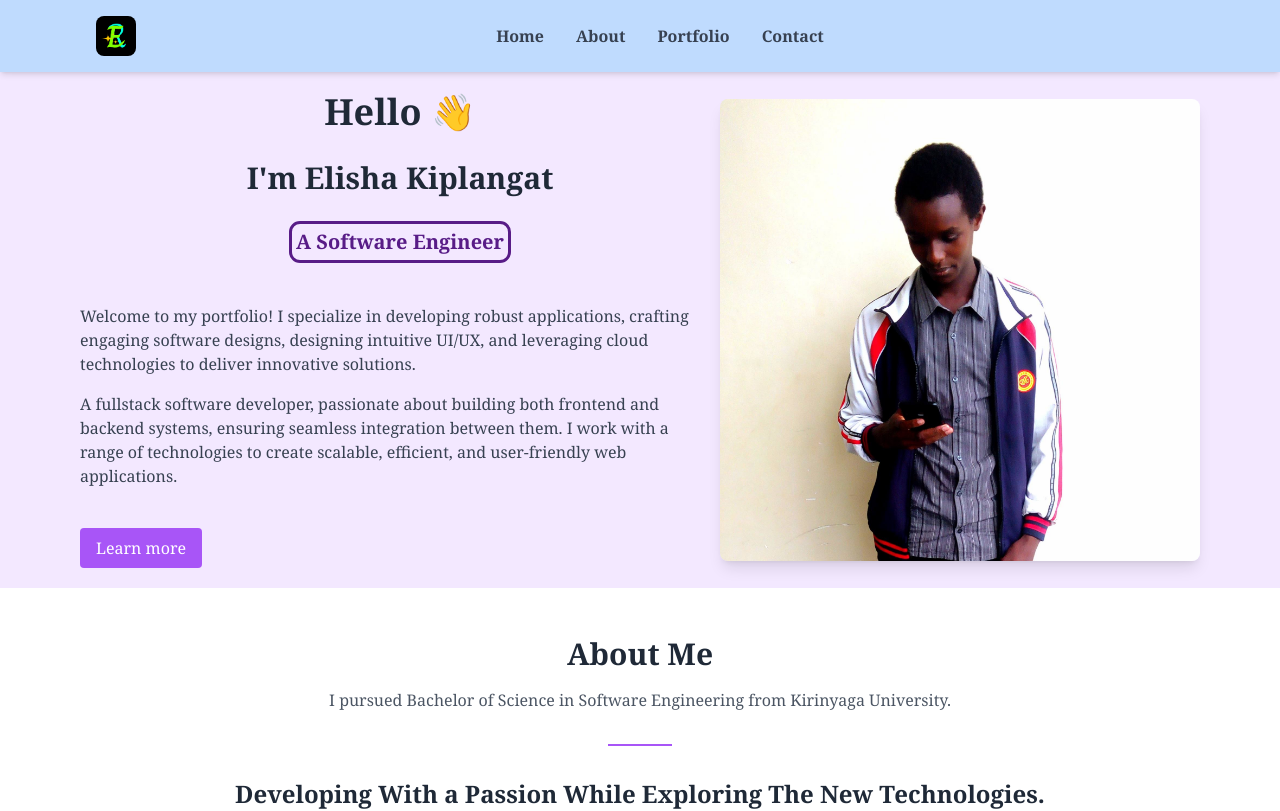
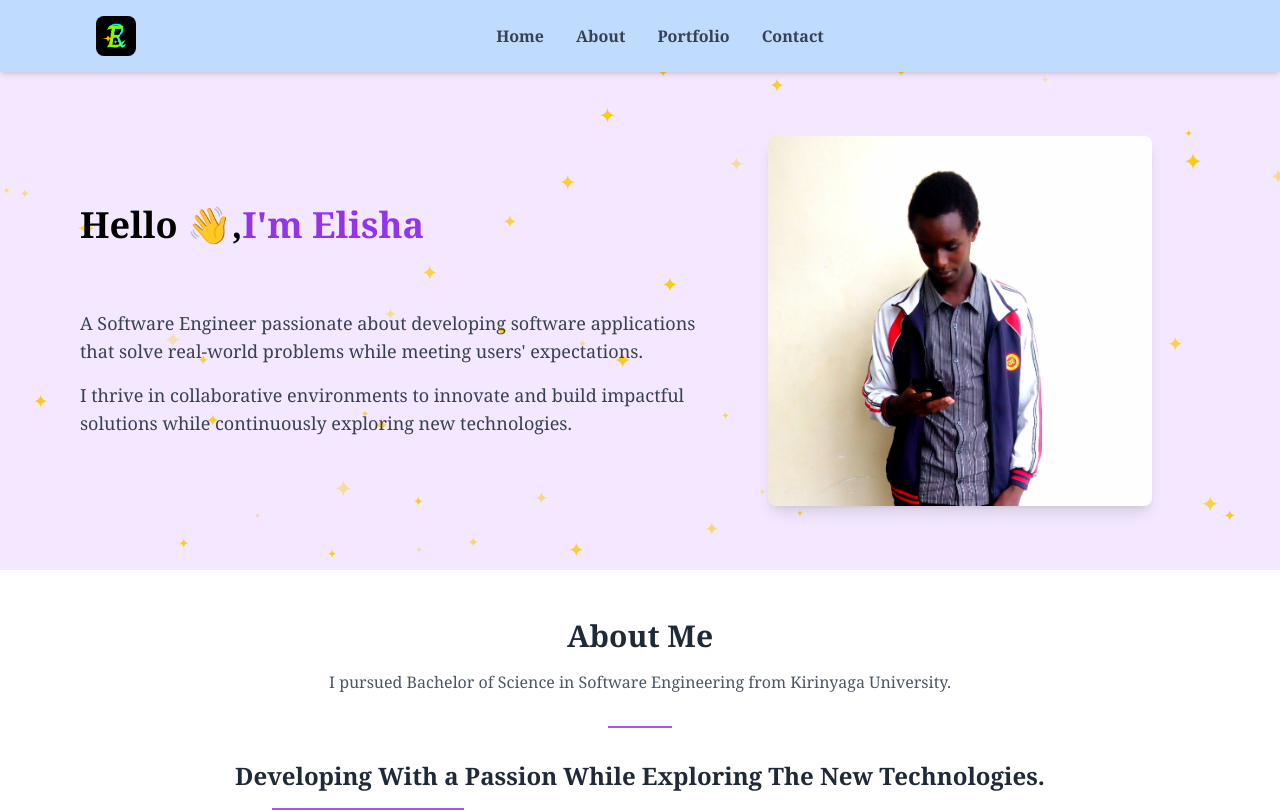
Before and after one commit to Elisha-Kiplangat/Portfolio-Website, a React (Vite) app: page / in a window 1280 px wide. Shown: the top 811 px of the page. Built offline with nearby package versions, Linux system fonts and the light colour scheme.

Commit message:
fansy hero features

```diff
--- a/package.json
+++ b/package.json
@@ -17,10 +17,12 @@
     "@heroicons/react": "^2.1.4",
     "clsx": "^2.1.1",
     "emailjs-com": "^3.2.0",
+    "framer-motion": "^12.2.0",
     "lucide-react": "^0.399.0",
     "react": "^18.3.1",
     "react-dom": "^18.3.1",
     "react-router-dom": "^6.24.0",
+    "react-simple-typewriter": "^5.0.1",
     "react-toastify": "^10.0.5"
   },
   "devDependencies": {
--- a/src/components/Hero.tsx
+++ b/src/components/Hero.tsx
@@ -1,59 +1,78 @@
-import Profile from '../assets/Profile.jpg'
+import { Typewriter } from 'react-simple-typewriter';
+import { motion } from 'framer-motion';
+import Profile from '../assets/Profile.jpg';
 
 interface Tdetails {
     salutation: string;
     name: string;
-    title: string;
     description: string[];
-    buttonText: string;
     image: string;
 }
 
 const details: Tdetails[] = [
   {
-    salutation:"Hello 👋",
-    name: "I'm Elisha Kiplangat",
-    title: "A Software Engineer",
+    salutation: "Hello 👋",
+    name: "I'm Elisha",
     description: [
-    "Welcome to my portfolio! I specialize in developing robust applications, crafting engaging software designs, designing intuitive UI/UX, and leveraging cloud technologies to deliver innovative solutions.",
-    "A fullstack software developer, passionate about building both frontend and backend systems, ensuring seamless integration between them. I work with a range of technologies to create scalable, efficient, and user-friendly web applications."
+      "A Software Engineer passionate about developing software applications that solve real-world problems while meeting users' expectations.",
+      "I thrive in collaborative environments to innovate and build impactful solutions while continuously exploring new technologies."
     ],
-    buttonText: "Learn more",
     image: Profile
   }
 ];
 
 const Hero = () => {
+  return (
+    <section id='Home' className="relative flex items-center justify-center mt-14 py-16 px-4 md:px-20 font-serif overflow-hidden bg-purple-100">
 
-  return (
-    <section id='Home' className="bg-purple-100 mt-14 py-5 px-4 md:px-20 font-serif">
-      <div className="container mx-auto flex flex-col md:flex-row items-center">
+      <div className="absolute inset-0 z-0">
+        <div className="absolute inset-0 flex flex-wrap justify-center items-center">
+          {Array.from({ length: 50 }).map((_, i) => (
+            <motion.div
+              key={i}
+              className="text-yellow-400"
+              style={{
+                fontSize: `${Math.random() * 1 + 0.5}rem`,
+                position: 'absolute',
+                top: `${Math.random() * 100}%`,
+                left: `${Math.random() * 100}%`
+              }}
+              animate={{ opacity: [0.3, 1, 0.3] }}
+              transition={{ repeat: Infinity, duration: Math.random() * 3 + 2 }}
+            >
+              ✦
+            </motion.div>
+          ))}
+        </div>
+      </div>
+
+      <div className="container mx-auto flex flex-col md:flex-row items-center z-10">
         {details.map((detail, index) => (
-            <div className='w-full flex flex-col md:flex-row items-center mt-4'>
-          <div key={index} className="w-full md:w-2/3">
-            <h1 className='text-3xl sm:text-4xl md:text-4xl font-bold mb-1 mb-0 flex justify-center'>{detail.salutation}</h1><br/>
-            <h2 className="text-3xl sm:text-4xl md:text-3xl font-bold flex justify-center">{detail.name}</h2>
-            <p className='flex justify-center'><h3 className="sm:text-2xl md:text-2xl lg:text-xl text-purple-900 w-fit font-bold my-7 p-1 outline rounded-lg">{detail.title}</h3></p>
-            {detail.description.map((desc, descIndex) => (
-            <p key={descIndex} className="mt-4 mr-3 text-gray-700">
-              {desc}
-            </p>
-            ))}
-            <button className="mt-10 bg-purple-500 text-white py-2 px-4 rounded hover:bg-purple-600">
+          <div key={index} className='w-full flex flex-col md:flex-row items-center mt-4 text-black'>
 
-                {detail.buttonText}
-            </button>
+            <div className="w-full md:w-2/3 text-center md:text-left">
+              <h1 className='text-2xl sm:text-4xl md:text-4xl font-bold mb-16'>
+                <span className="text-black">{detail.salutation}</span>,
+                <span className="text-purple-600">
+                  <Typewriter words={[detail.name]} loop={false} cursor={false} typeSpeed={100} delaySpeed={300} />
+                </span>
+              </h1>
+              {detail.description.map((desc, descIndex) => (
+                <p key={descIndex} className="mt-4 text-gray-700 text-lg">
+                  {desc}
+                </p>
+              ))}
+            </div>
+
+            <motion.div
+              className="w-full md:w-1/2 mt-4 md:mt-0 flex justify-center"
+              initial={{ opacity: 0, scale: 0.8 }}
+              animate={{ opacity: 1, scale: 1 }}
+              transition={{ duration: 0.8 }}
+            >
+              <img src={detail.image} alt="Hero Image" className="w-full max-w-sm rounded-lg shadow-lg" />
+            </motion.div>
           </div>
-
-
-          <div key={index} className="w-full md:w-1/2 mt-4 md:mt-0">
-          <img
-            src={detail.image}
-            alt="Hero Image"
-            className="w-full h-100 rounded-lg shadow-lg"
-            />
-          </div>
-        </div>
         ))}
       </div>
     </section>
```
Also changed, not shown: 1 other file (tests, documents, lock files or other folders).
